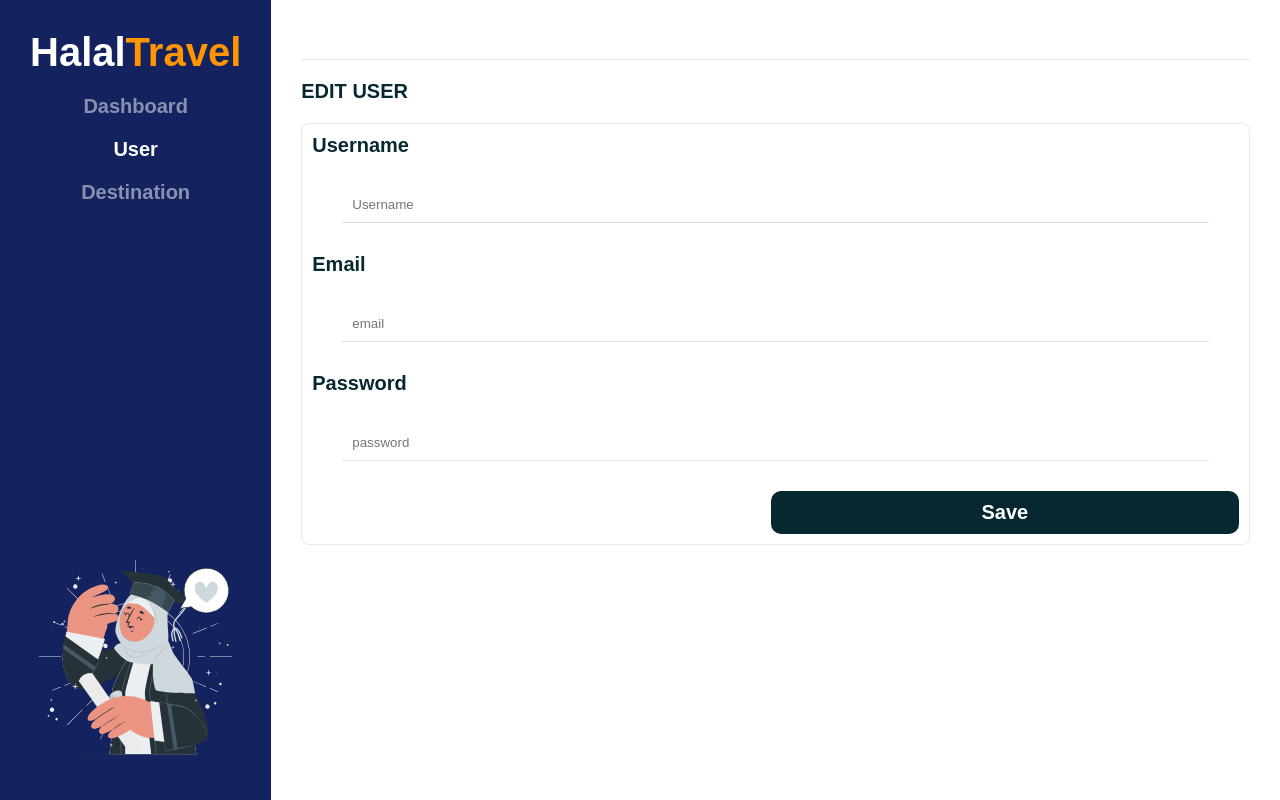
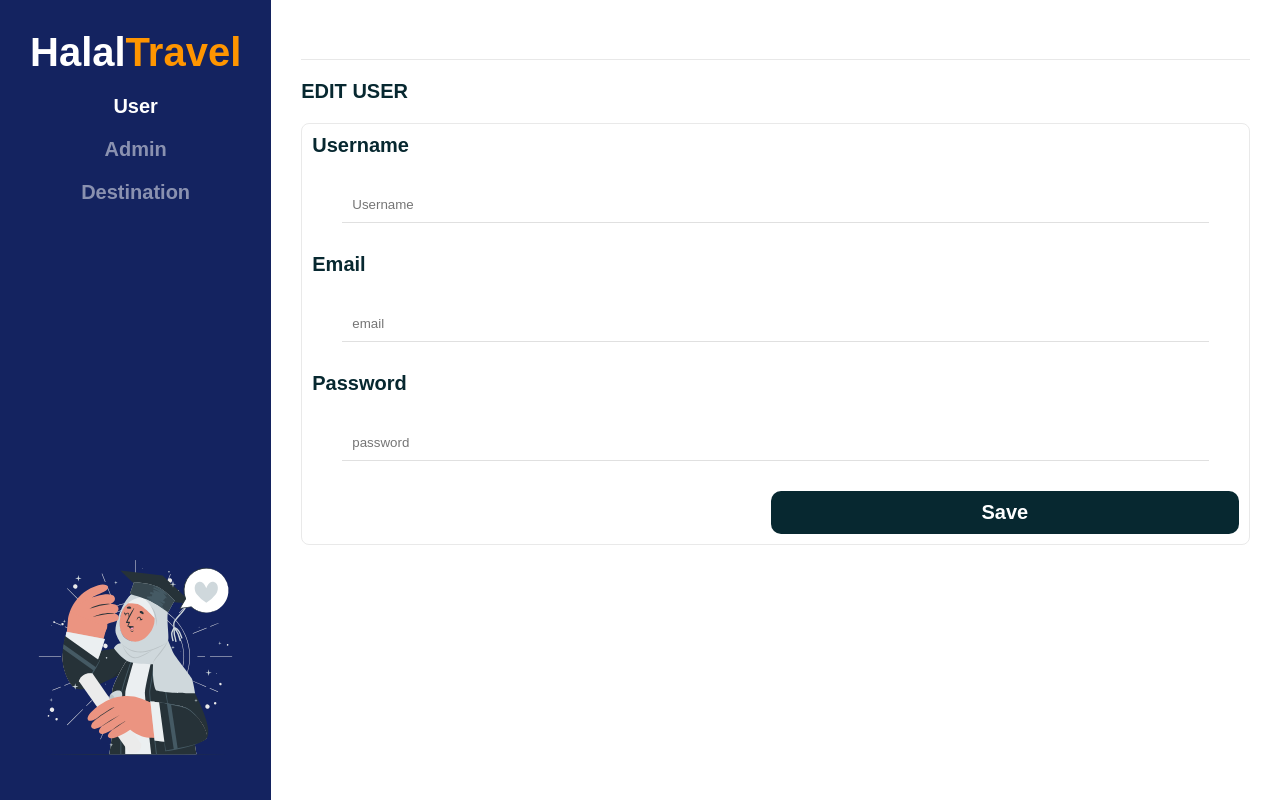
Before and after one commit to dndyma/HalalTravel, a PHP site: page /edit/user.php in a window 1280 px wide. Run offline with PHP 8.4, Linux system fonts and the light colour scheme; the visitor is signed in with stand-in values (Sample User, id 1).

Commit message:
edit page

```diff
--- a/admin/edit/admin.php
+++ b/admin/edit/admin.php
@@ -15,7 +15,7 @@
             <li>
                 <h1>Halal<span>Travel</span></h1>
             </li>
-            <li><button onclick="window.location.href='index.php'">Dashboard</button></li>
+            <li><button onclick="window.location.href='user.php'">User</button></li>
             <li><button onclick="window.location.href='admin.php'" class="active">Admin</button></li>
             <li><button onclick="window.location.href='destination.php'">Destination</button></li>
         </div>
--- a/admin/edit/destination.php
+++ b/admin/edit/destination.php
@@ -15,7 +15,7 @@
             <li>
                 <h1>Halal<span>Travel</span></h1>
             </li>
-            <li><button onclick="window.location.href='index.php'">Dashboard</button></li>
+            <li><button onclick="window.location.href='user.php'">User</button></li>
             <li><button onclick="window.location.href='admin.php'">Admin</button></li>
             <li><button onclick="window.location.href='destination.php'" class="active">Destination</button></li>
         </div>
--- a/admin/edit/user.php
+++ b/admin/edit/user.php
@@ -15,8 +15,8 @@
             <li>
                 <h1>Halal<span>Travel</span></h1>
             </li>
-            <li><button onclick="window.location.href='index.php'">Dashboard</button></li>
-            <li><button onclick="window.location.href='admin.php'" class="active">User</button></li>
+            <li><button onclick="window.location.href='user.php'" class="active">User</button></li>
+            <li><button onclick="window.location.href='admin.php'">Admin</button></li>
             <li><button onclick="window.location.href='destination.php'">Destination</button></li>
         </div>
         <div>
```
